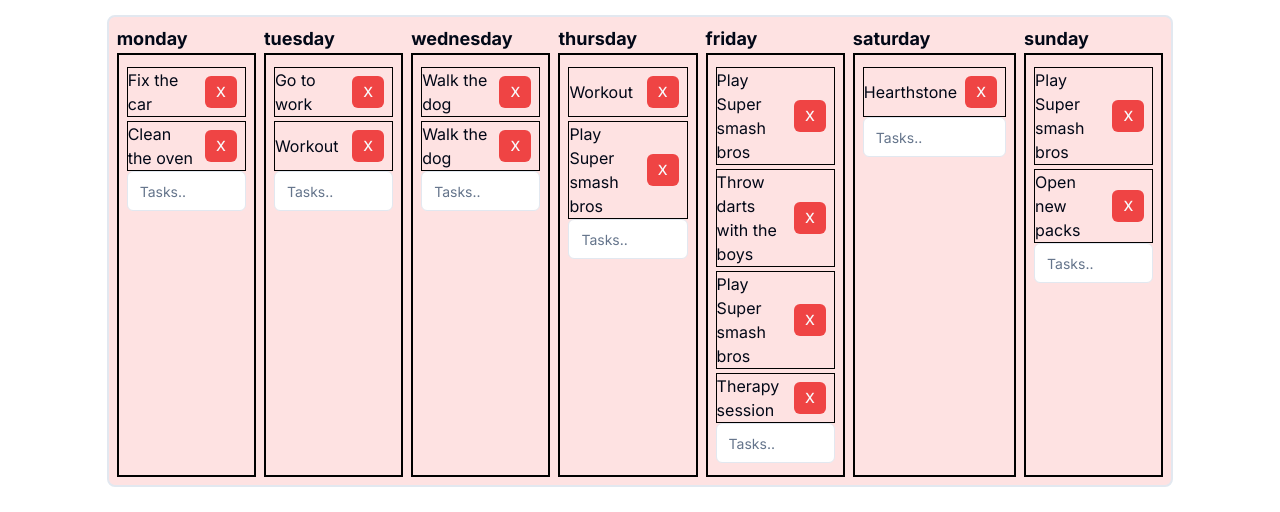
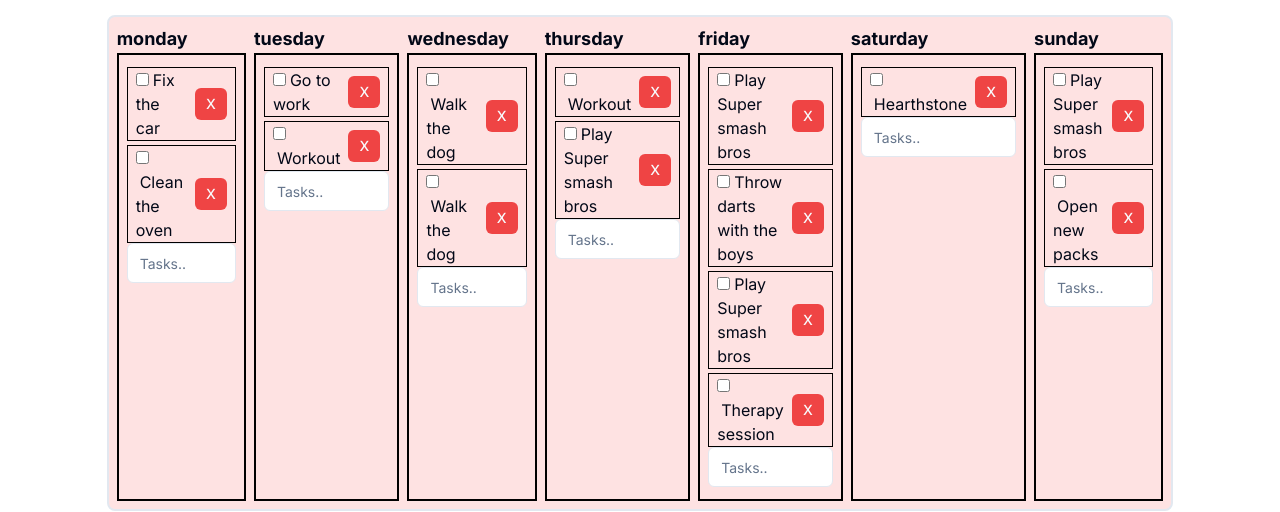
Before and after one commit to martinwinther/adhd-dashboard, a Next.js app: page / in a window 1280 px wide. Shown: the part 173-685 px from the top of the page. Built offline with nearby package versions, Linux system fonts and the light colour scheme; no server answers; the database is empty.

Commit message:
update weekly checklist
added checklist functionality to weekly checklists

```diff
--- a/src/components/WeeklyChecklist.tsx
+++ b/src/components/WeeklyChecklist.tsx
@@ -145,6 +145,16 @@ const WeeklyChecklist = () => {
 		"sunday",
 	];
 
+	const toggleComplete = (id: number) => {
+		const updatedWeeklyTasks = weeklyTasks.map((weeklyTask) => {
+			if (weeklyTask.id === id) {
+				return { ...weeklyTask, isComplete: !weeklyTask.isComplete };
+			}
+			return weeklyTask;
+		});
+		setWeeklyTasks(updatedWeeklyTasks);
+	};
+
 	const TodoList = ({ todolists }: { todolists: ToDoElements[] }) => {
 		return (
 			<div className="flex flex-col md:flex-row justify-between space-y-2 md:space-x-2 md:space-y-0 items-stretch">
@@ -153,15 +163,32 @@ const WeeklyChecklist = () => {
 						<div className="text-lg font-bold">{day}</div>
 						<ul className="flex-1 border-2 border-black p-2 flex flex-col">
 							{todolists
-								.filter((task) => task.day === day)
-								.map((task) => (
-									<li key={task.id} className="mt-1 border border-black">
-										<div className="flex items-center justify-between">
-											<span className="flex-1">{task.task}</span>
-											<Button className="m-2 h-8 w-8" variant="destructive">
-												X
-											</Button>
-										</div>
+								.filter((weeklyTask) => weeklyTask.day === day)
+								.map((weeklyTask) => (
+									<li key={weeklyTask.id} className="mt-1 border border-black">
+										<label className="cursor-pointer">
+											<div className="flex items-center justify-between ps-2">
+												<div>
+													<input
+														type="checkbox"
+														checked={weeklyTask.isComplete}
+														onChange={() => toggleComplete(weeklyTask.id)}
+													/>
+													<span
+														className={
+															weeklyTask.isComplete
+																? "line-through ps-1"
+																: " ps-1"
+														}
+													>
+														{weeklyTask.task}
+													</span>
+												</div>
+												<Button className="m-2 h-8 w-8" variant="destructive">
+													X
+												</Button>
+											</div>
+										</label>
 									</li>
 								))}
 							<ChecklistSubmitForm addTask={addTask} day={day} />
```
Also changed, not shown: 1 other file (tests, documents, lock files or other folders).
